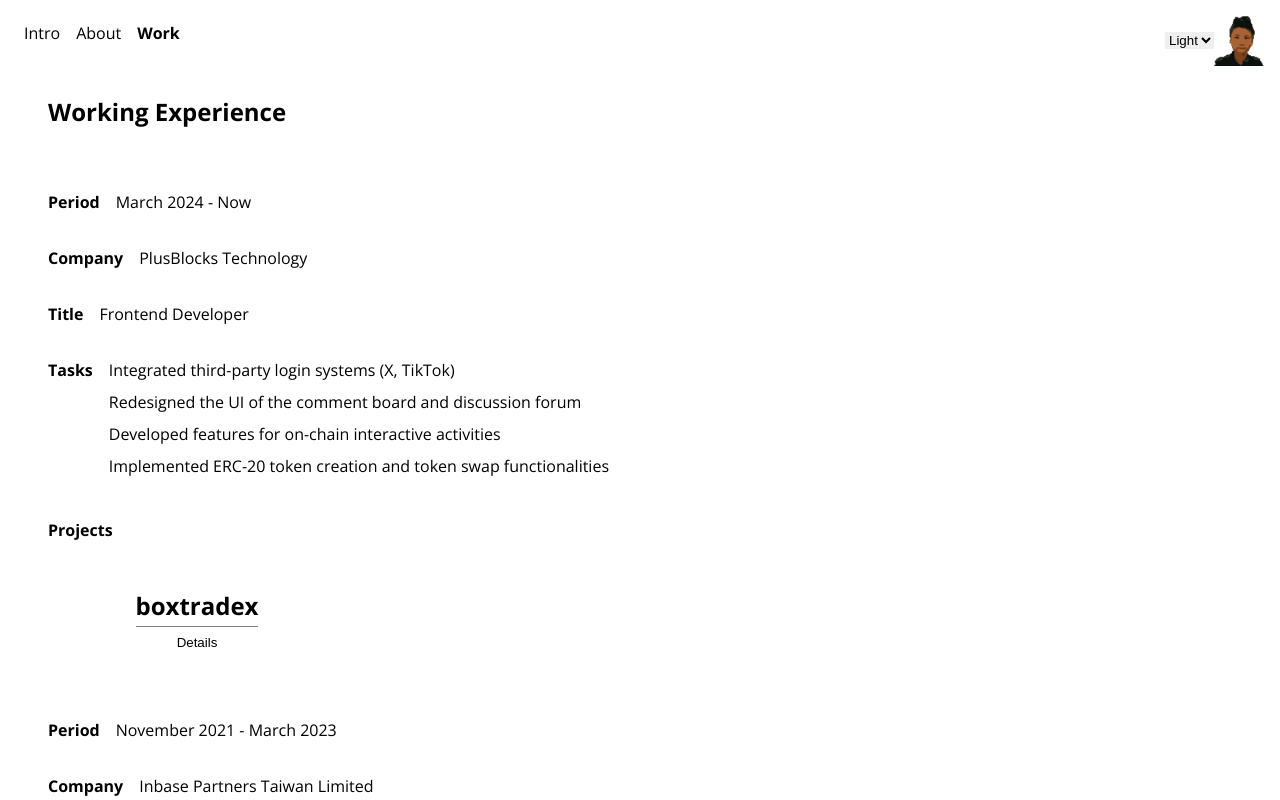
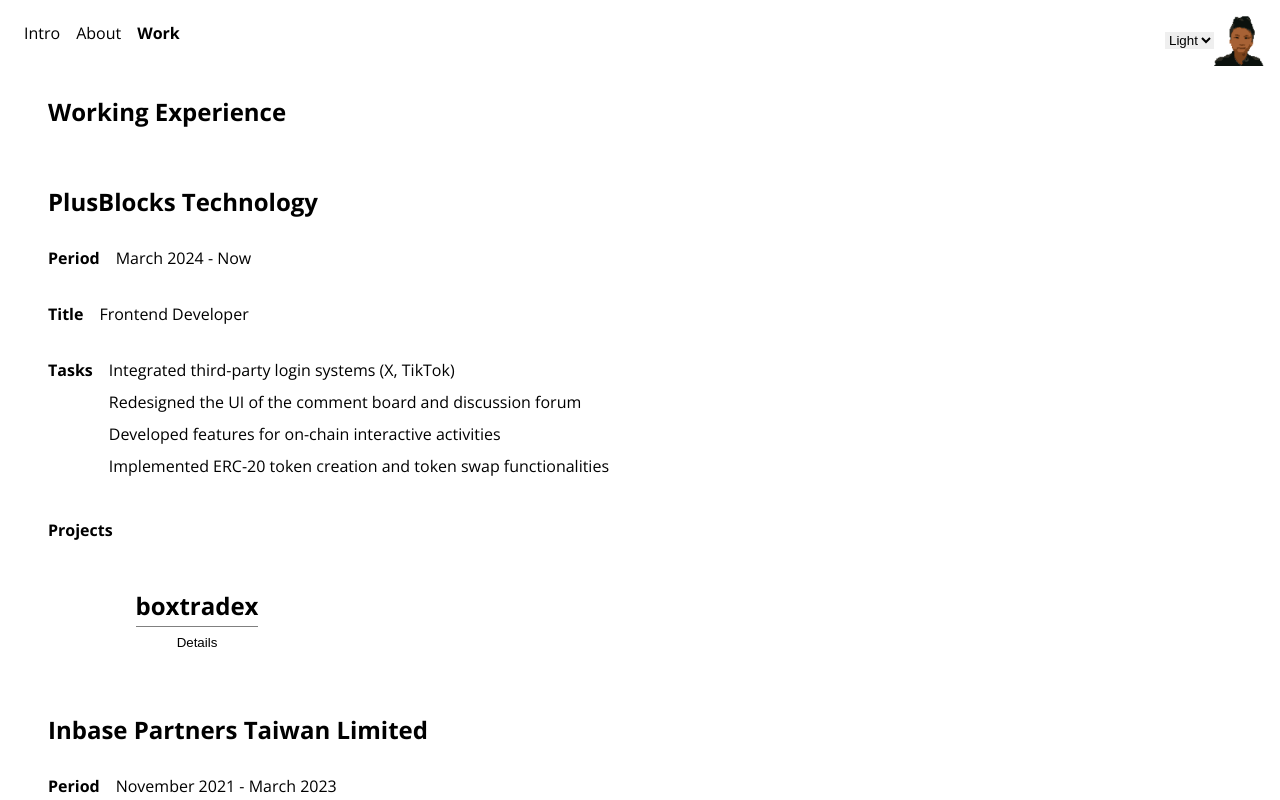
Before and after one commit to jimmyisdev/jimmy_resume2023, a Next.js app: page /work in a window 1280 px wide. Shown: the top 800 px of the page. Built offline with nearby package versions, Linux system fonts and the light colour scheme.

Commit message:
fix: Reive work title

```diff
--- a/src/components/Work/Work.tsx
+++ b/src/components/Work/Work.tsx
@@ -15,12 +15,11 @@ const Work = () => {
             const { period = '', company = '', title = '', tasks = [], projects = [] } = item
             return <div key={item.company} className={`flex_column ${styles.work_item_container}`}>
               {<div className={`flex_row ${styles.content_container}`}>
+                <div className={`${styles.content}`}><h1>{company}</h1></div>
+              </div>}
+              {<div className={`flex_row ${styles.content_container}`}>
                 <div className={`${styles.title}`}><span>{`Period`}</span></div>
                 <div className={`${styles.content}`}><span>{period}</span></div>
-              </div>}
-              {<div className={`flex_row ${styles.content_container}`}>
-                <div className={`${styles.title}`}><span>{`Company`}</span></div>
-                <div className={`${styles.content}`}><span>{company}</span></div>
               </div>}
               {<div className={`flex_row ${styles.content_container}`}>
                 <div className={`${styles.title}`}><span >{`Title`}</span></div>
```
